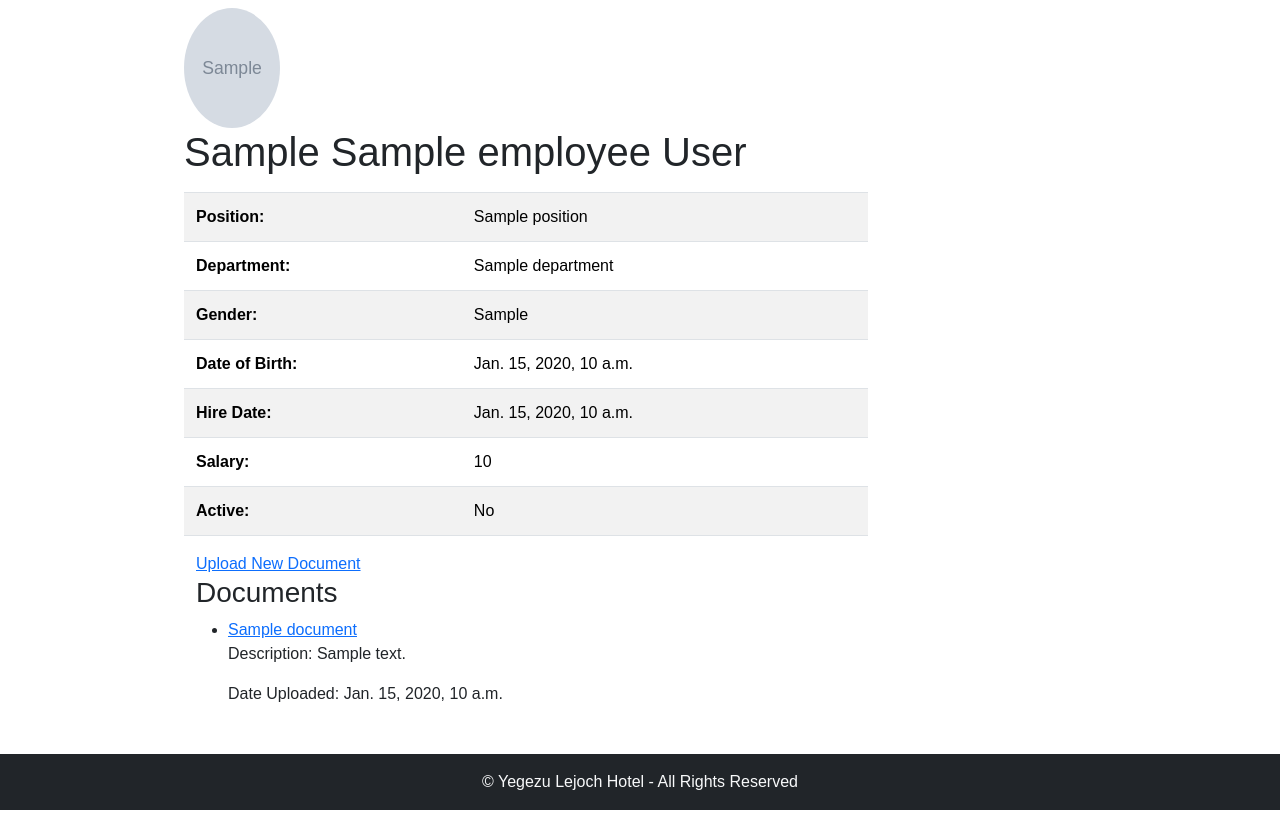
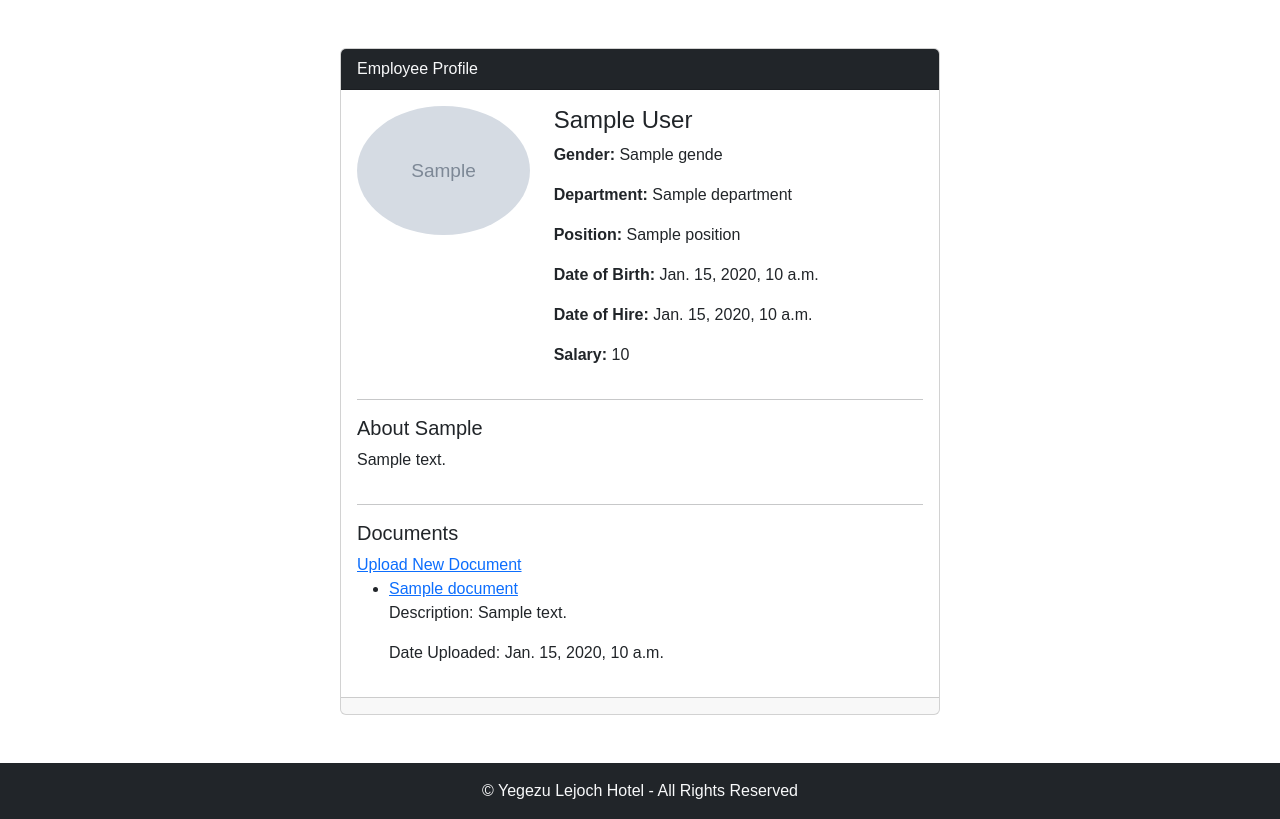
Before and after one commit to Mesele9/hrms, a Django app: template hr_management/employee_management/templates/employee_detail.html in a window 1280 px wide. Shown: the part 58-877 px from the top of the page. Run offline with Django 3.2, Linux system fonts and the light colour scheme; the template is opened without the code that fills it: most values are stand-ins (such as "Sample title", 1, 10 or a date in 2020); grey boxes marked "Sample" are stand-in pictures.

Commit message:
added previous and next button to employee detail page

```diff
--- a/hr_management/employee_management/templates/document_list.html
+++ b/hr_management/employee_management/templates/document_list.html
@@ -11,7 +11,9 @@
         <button type="submit">Search</button>
     </form>
 
-
+    <div class="container">
+    <a href="{% url 'hrms:document_create' employee_id=employee.pk %}">Upload New Document</a>
+    </div>
 
     <!-- Document Table -->
     <table class="table">
--- a/hr_management/employee_management/templates/employee_detail.html
+++ b/hr_management/employee_management/templates/employee_detail.html
@@ -1,61 +1,52 @@
 {% extends 'base.html' %}
-{% block title %}{{ employee.first_name }}{% endblock %}
+
+{% load static %}
+{% block title %}Employee Detail{% endblock %}
 
 {% block content %}
+<div class="container mt-5">
+    <div class="row justify-content-center">
+        <div class="col-md-8">
+            <div class="card">
+                <div class="card-header bg-dark text-light">
+                    Employee Profile
+                </div>
+                <div class="card-body">
+                    <div class="row mb-3">
+                        <div class="col-md-4">
+                            {% if employee.picture %}
+                                <img src="{{ employee.picture.url }}" alt="Employee Photo" class="img-fluid rounded-circle">
+                            {% else %}
+                                <img src="{% static 'images/no-profile.png' %}" alt="No Picture" class="img-fluid rounded-circle">
+                            {% endif %}
+                        </div>
+                        <div class="col-md-8">
+                            <h4>{{ employee.first_name }} {{ employee.last_name }}</h4>
+                            <p><strong>Gender:</strong> {{ employee.gende }}</p>
+                            <p><strong>Department:</strong> {{ employee.department }}</p>
+                            <p><strong>Position:</strong> {{ employee.position }}</p>
+                            <p><strong>Date of Birth:</strong> {{ employee.date_of_birth }}</p>
+                            <p><strong>Date of Hire:</strong> {{ employee.hire_date }}</p>
+                            <p><strong>Salary:</strong> {{ employee.salary }}</p>
+                        </div>
+                    </div>
+                    <hr>
+                    <div class="row">
+                        <div class="col-md-12">
+                            <h5>About {{ employee.first_name }}</h5>
+                            <p>{{ employee.bio }}</p>
+                        </div>
+                    </div>
 
- <div class="container">
-      <div class="col-md-9">
-        <div class="row mb-2">
-
-          {% if employee.picture %}
-            <img
-              src="{{ employee.picture.url }}"
-              class="float-left rounded-circle mr-3" style="width: 120px; height: 120px;">
-          {% else %}
-                No picture
-          {% endif %}
-
-            <h1>{{ employee.first_name }} {{ employee.middle_name }} {{ employee.last_name }}</h1>
+                    <hr>
+                    <div class="row">
+                        <div class="col-md-12">
+                            <h5>Documents</h5>
+                            <div class="row">
+                                <a href="{% url 'hrms:document_create' employee_id=employee.pk %}">Upload New Document</a>
                             </div>
-            <table class="table table-striped">
-            <tbody>
-                <tr>
-                    <th>Position:</th>
-                    <td>{{ employee.position }}</td>
-                </tr>
-                <tr>
-                    <th>Department:</th>
-                    <td>{{ employee.department }}</td>
-                </tr>
-                <tr>
-                    <th>Gender:</th>
-                    <td>{{ employee.get_gender_display}}</td>
-                </tr>
-                <tr>
-                    <th>Date of Birth:</th>
-                    <td>{{ employee.date_of_birth }}</td>
-                </tr>
-                <tr>
-                    <th>Hire Date:</th>
-                    <td>{{ employee.hire_date }}</td>
-                </tr>
-                <tr>
-                    <th>Salary:</th>
-                    <td>{{ employee.salary }}</td>
-                </tr>
-                <tr>
-                    <th>Active:</th>
-                    <td>{% if employee.is_active %}Yes{% else %}No{% endif %}</td>
-                </tr>
-            </tbody>
-        </table>
-
-
-        <div class="container">
-            <a href="{% url 'hrms:document_create' employee_id=employee.pk %}">Upload New Document</a>
 
                             {% if documents %}
-                <h3>Documents</h3>
                                 <ul>
                                     {% for document in documents %}
                                     <li>
@@ -66,10 +57,22 @@
                                     {% endfor %}
                                 </ul>
                             {% else %}
-                <p>No documents uploaded for this employee.</p>
+                                <p>No documents associated with this employee.</p>
+                            {% endif %}
+                        </div>
+                    </div>
+
+                </div>
+                <div class="card-footer text-muted text-center">
+                    {% if previous_employee %}
+                        <a href="{% url 'hrms:employee_detail' previous_employee.id %}" class="btn btn-secondary">Previous</a>
+                    {% endif %}
+                    {% if next_employee %}
+                        <a href="{% url 'hrms:employee_detail' next_employee.id %}" class="btn btn-secondary">Next</a>
                     {% endif %}
                 </div>
             </div>
         </div>
-
+    </div>
+</div>
 {% endblock %}
--- a/hr_management/employee_management/templates/employee_form.html
+++ b/hr_management/employee_management/templates/employee_form.html
@@ -5,7 +5,7 @@
 
 {% block content %}
 <h1>{% if form.instance.pk %}Edit{% else %}Add{% endif %} Employee</h1>
-
+<div class="container text-center">
 <form method="post" enctype="multipart/form-data">
 <div class="form-group">
     {% csrf_token %}
@@ -14,5 +14,6 @@
 
     <button type="submit" class="btn btn-primary">Save</button>
 </form>
+</div>
 
 {% endblock %}
```
Also changed, not shown: hr_management/employee_management/views.py (+4 -3 lines), hr_management/db.sqlite3, hr_management/employee_management/static/images/no-profile.png (added), 2 other files. Lines whose indentation alone changed are shown as unchanged.
